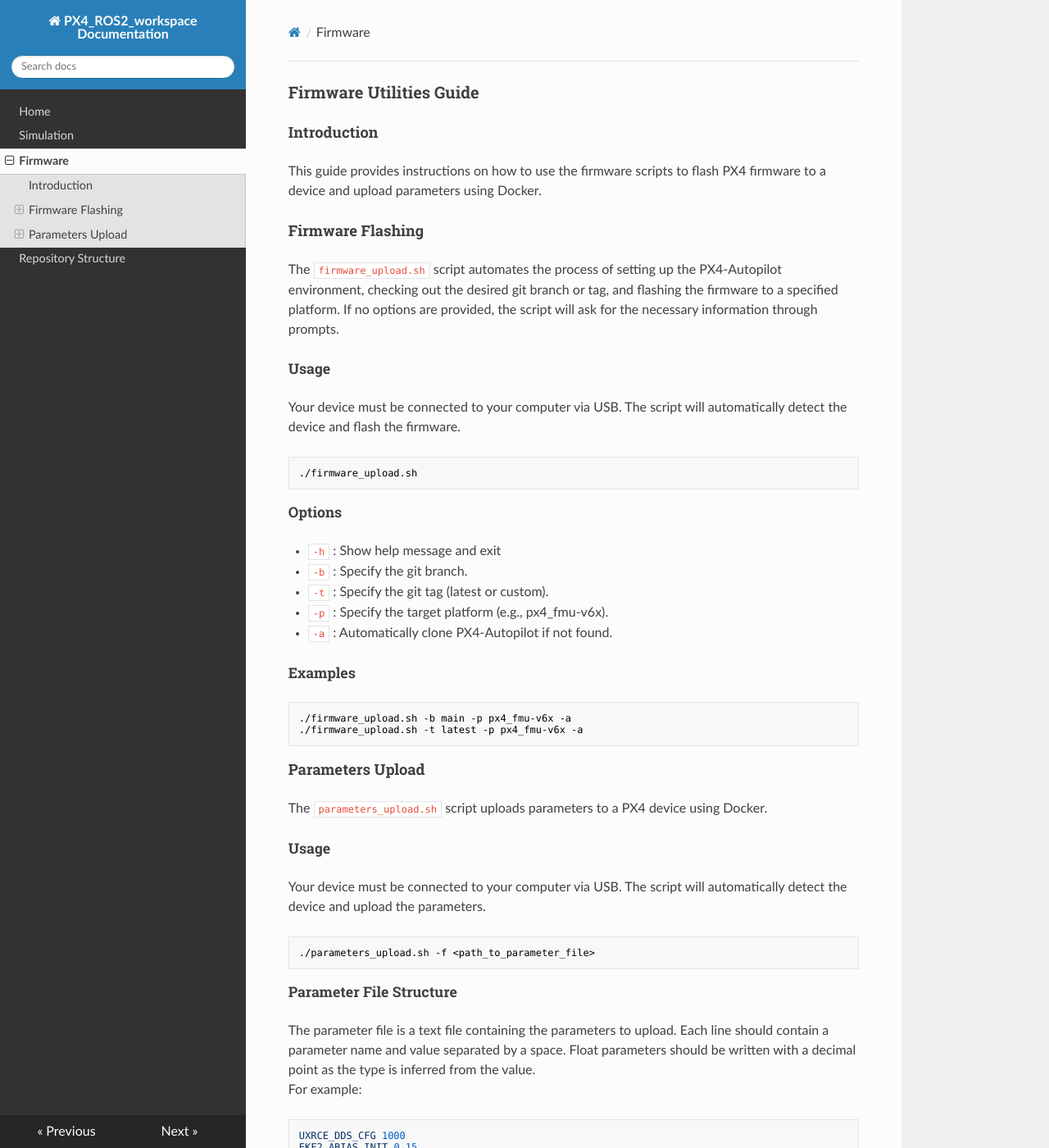
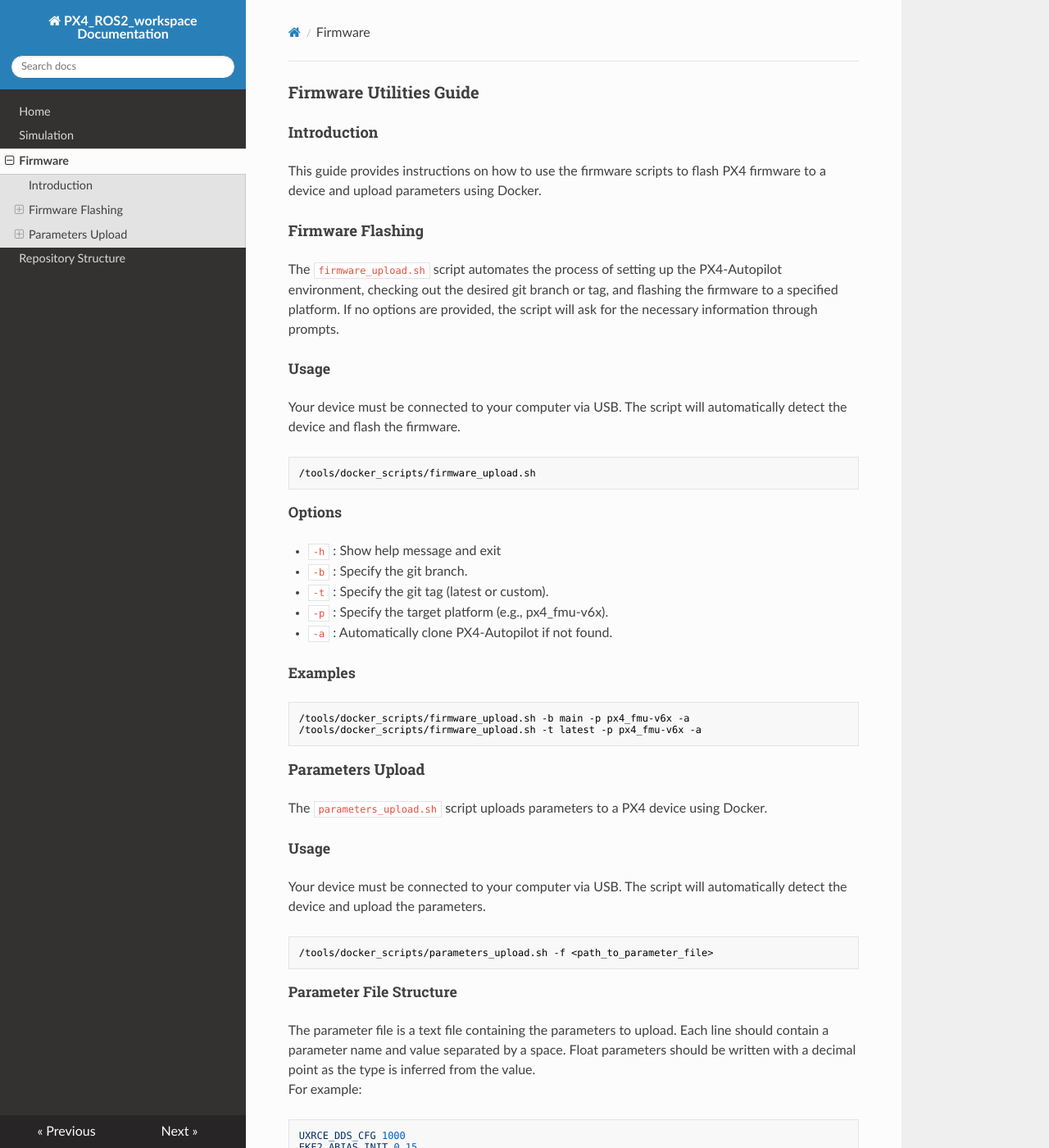
Before and after one commit to Robotsix-UAV/PX4_ROS2_workspace, an MkDocs documentation site: the page built from docs/firmware.md, in a window 1280 px wide and 1400 px high. Shown: the whole window at 82% size. Built offline with MkDocs 1.6.1, drawn with Linux system fonts in a browser that asks for light colours; nearby versions of some CDN libraries.

Commit message:
clarify scripts path

````diff
--- a/docs/firmware.md
+++ b/docs/firmware.md
@@ -11,7 +11,7 @@
 ##### Usage
 Your device must be connected to your computer via USB. The script will automatically detect the device and flash the firmware.
 ```sh
-./firmware_upload.sh
+/tools/docker_scripts/firmware_upload.sh
 ```
 
 ##### Options
@@ -23,8 +23,8 @@
 
 ##### Examples
 ```sh
-./firmware_upload.sh -b main -p px4_fmu-v6x -a
-./firmware_upload.sh -t latest -p px4_fmu-v6x -a
+/tools/docker_scripts/firmware_upload.sh -b main -p px4_fmu-v6x -a
+/tools/docker_scripts/firmware_upload.sh -t latest -p px4_fmu-v6x -a
 ```
 
 #### Parameters Upload
@@ -34,7 +34,7 @@
 ##### Usage
 Your device must be connected to your computer via USB. The script will automatically detect the device and upload the parameters.
 ```sh
-./parameters_upload.sh -f <path_to_parameter_file>
+/tools/docker_scripts/parameters_upload.sh -f <path_to_parameter_file>
 ```
 
 ##### Parameter File Structure
````
Also changed, not shown: docs/simulation.md (+2 -2 lines).
